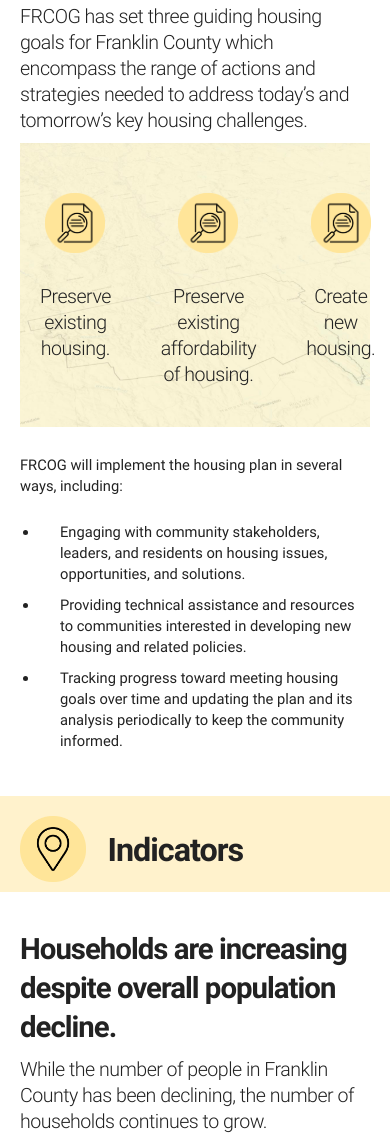
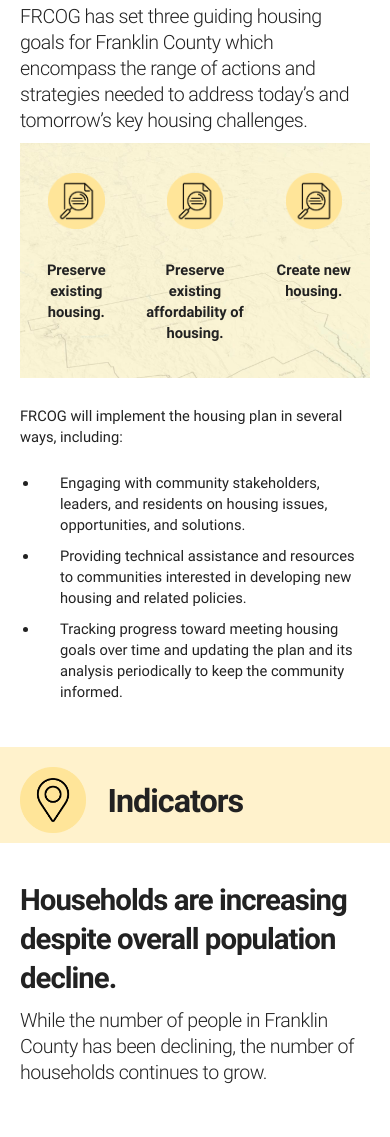
Before and after one commit to CommunityScale/FRCOG, a plain HTML site: page index.html in a window 390 px wide. Shown: the part 1533-2670 px from the top of the page. Drawn offline with Linux system fonts and the light colour scheme; grey boxes are pictures that could not be loaded.

Commit message:
update css such that the goals don't overflow on small screens

```diff
--- a/css/cs.css
+++ b/css/cs.css
@@ -91,7 +91,7 @@ Table of contents
   display: flex;
   flex-wrap: nowrap;
   justify-content: space-between;
-  gap: 10px; /* Optional: Adds space between the divs */
+  gap: 6px; /* Optional: Adds space between the divs */
   padding-top: 0px; /* Adds 20px padding to the top */
   padding-right: 0;
   padding-bottom: 00px
@@ -101,7 +101,7 @@ Table of contents
 
 .side-by-side {
   flex: 1 1 0;
-  padding: 20px;
+  padding: 0px;
   text-align: center;
   box-sizing: border-box;
 }
--- a/index.html
+++ b/index.html
@@ -133,9 +133,9 @@
 		<!-- Row three call outs -->
 		<div class="cover">
 			<div class="unresponsive">
-					<div class="side-by-side" style="margin-top: 0%"><p><img src="images/Overview.png" style="width:50%; max-width: 100px; min-width: 60px;"></p><h5>Preserve existing housing.</h5></div>
-					<div class="side-by-side" style="margin-top: 0%"><p><img src="images/Overview.png" style="width:50%; max-width: 100px; min-width: 60px;"></p><h5>Preserve existing affordability of housing.</h5></div>
-					<div class="side-by-side" style="margin-top: 0%"><p><img src="images/Overview.png" style="width:50%; max-width: 100px; min-width: 60px;"></p><h5>Create new housing.</h5></div>
+					<div class="side-by-side" style="margin-top: 0%"><p><img src="images/Overview.png" style="width:50%; max-width: 80px; min-width: 50px;"></p><p><b>Preserve existing housing.</b></p></div>
+					<div class="side-by-side" style="margin-top: 0%"><p><img src="images/Overview.png" style="width:50%; max-width: 80px; min-width: 50px;"></p><p><b>Preserve existing affordability of housing.</b></p></div>
+					<div class="side-by-side" style="margin-top: 0%"><p><img src="images/Overview.png" style="width:50%; max-width: 80px; min-width: 50px;"></p><p><b>Create new housing.</b></p></div>
 				</div>
 			</div>
 		</div>
```
